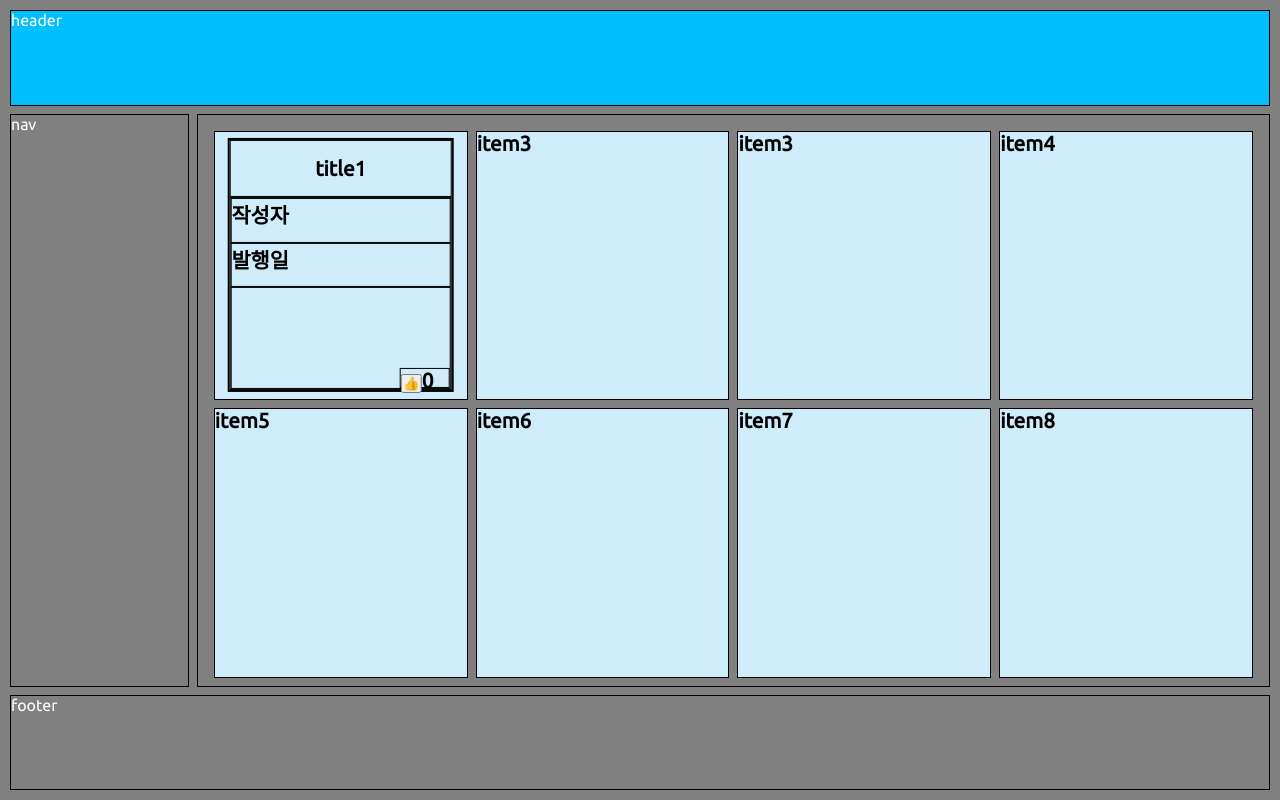
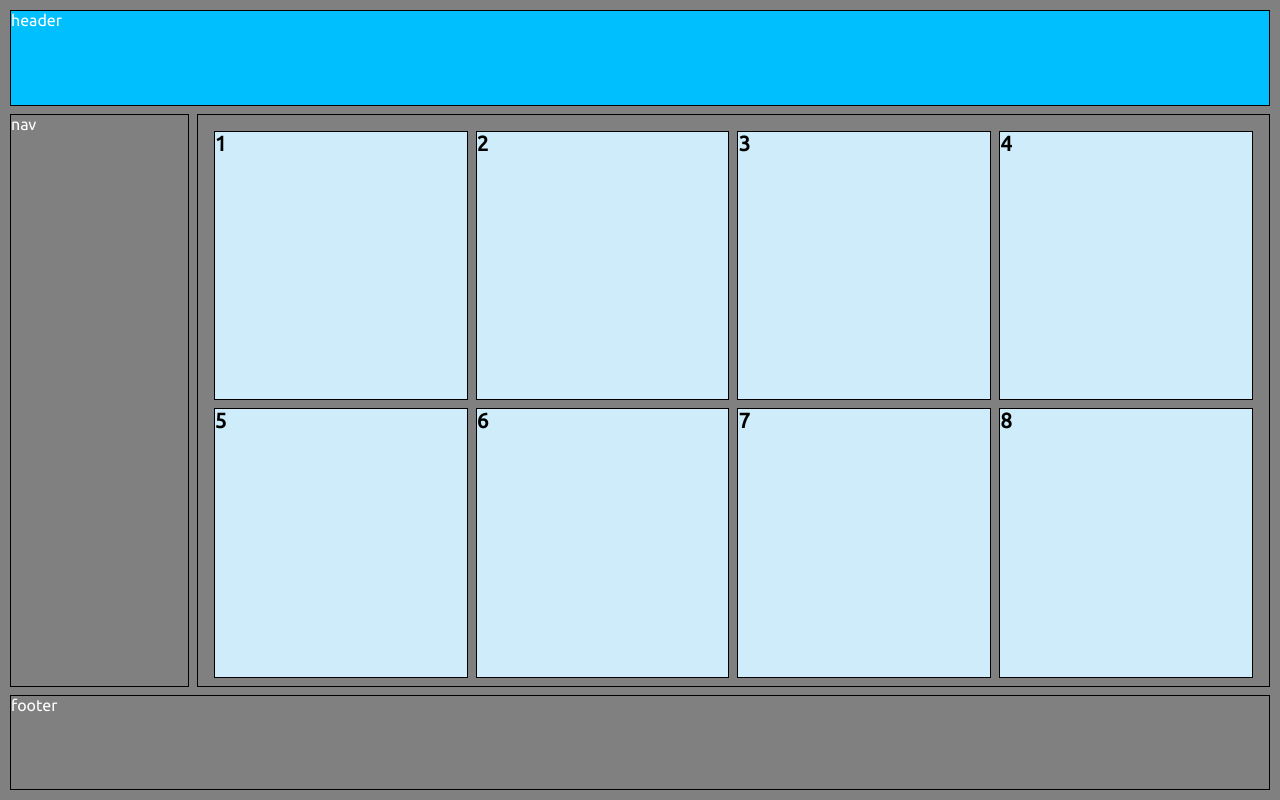
Before and after one commit to jisung24/react-library, a React (Create React App) app in the folder stupping/: page / in a window 1280 px wide. Built offline with nearby package versions, Linux system fonts and the light colour scheme.

Commit message:
props, state!

```diff
--- a/stupping/src/App.js
+++ b/stupping/src/App.js
@@ -5,7 +5,7 @@ import { useState } from 'react';
 function App(){
   let firstTitle = "hello";
   // blog database => 글 제목, 작성자, 발행일, content => 이렇게 4개!
-  let [ title, titleChange ] = useState(["title1", "title2", "title3", "title4"]); // 단일 data state에 넣기!(거의 쓸 일 없겠지..)
+  let [ title, titleChange ] = useState(["title1", "title2", "title3", "title4", "title5","title6","title7","title8", "title9", "title10"]); // 단일 data state에 넣기!(거의 쓸 일 없겠지..)
   // 2번째 변수는 state변경을 도와주는 함수!! => 왜냐면 값이 계속 변하니까!! 서버 data에 따라서...
   // useState("title1"); => ["title1", 함수]; ==> 이렇게 사실상 배열이다.
   // 저 length가 2인 배열을 각 title, titleChange 라는 2개의 변수에다가 각각 담아줌.
@@ -25,12 +25,15 @@ function App(){
   // 자! 만약에 [] => titleChange("title2") => 배열 전체가 title2로 바뀌게 됨.
   // ==> 배열 전체를 다 가져와서.. => 변경을 해주고싶은 idx값만 변경을 해줘야한다.
   // ====> 배열함수 장난아니게 많이 쓰이겠지...?? ok
+
+  // Ui의 상태도 계속 변하니까 state로 저장!
+  let [ui, setUi] = useState(false); // 일단 안 보이게 함.
   return(
     <div className="container">
       <header className="header">header</header>
       <nav className="nav">nav</nav>
       <main className="main">
-        <div className="item item1">
+        {/* <div className="item item1">
           <div className="item__container">
             <div className="item__title__box">
               <h4 className="title" onClick = {
@@ -77,17 +80,28 @@ function App(){
 
             </div>
           </div>
-        </div>
-        <Modal></Modal>
-        <div className="item item3">item3</div>
-        <div className="item item4">item4</div>
-        <div className="item item5">item5</div>
-        <div className="item item6">item6</div>
-        <div className="item item7">item7</div>
-        <div className="item item8">item8</div>
-        <div className="item item9">item9</div>
+        </div> */}
+        {/* 8개의 반복문으로 한 번 해보자!!(for문을 사용할 수 없음!) */}
+        {/* 실제 글 data개수대로...!! */}
+        {
+          title.map((value , idx)=> {
+            return <div className = "item" key={ idx }>{ idx + 1 }</div>
+            // <Modal></Modal>
+            // 원리.. 서버 data를 state변수 안에다가 넣고,
+            // 그걸 마치 ejs 빵꾸 뚫듯이 data binding해주면 돼!
+          })
+        }
+        {
+          ui === false ? null : <Ui ittle = { title } setTitle = { titleChange }/>
+        }
+
+
+
       </main>
-      <footer className="footer">footer</footer>
+      <footer className="footer" onClick = {
+        () => setUi(!ui)
+        // ui state값을 반대로 바꿔주자!!
+      }>footer</footer>
     </div>
   )
 }
@@ -109,10 +123,39 @@ function App(){
 // Modal함수 안에서 다른 함수에 선언돼있는 state변수 사용 못 해!!
 // ===> 해결할 수 있어!!!
 // ===> state를 가져다가 쓸 때 살짝 불편함이 생긴다...!!
+
+
 function Modal(){
   // let numArr = ["item1","item1","item1","item1","item1","item1","item1","item1",]
+
   return (
-    <div className="item item3">item3</div>
+    <div className="item">item</div>
+  )
+  // 이런 html코드들을 만들어서 return시켜주는 함수 => component라고 해!
+  // 그럼 반복되는 html코드들은 함수이름으로 짧게 축약이가능함.ㅡ
+}
+
+// 여기다가 component를 만들어놓는다!
+function Ui(props){
+  // 다른 함수안에있는 state가져오기!!
+  // App컴포넌트 안에 Ui컴포넌트 있어 (부모 자식)
+  // 부모가 갖고있는 state를 자식도 사용할 수 있어 => props사용!!!
+  // 사용법
+  // 1. 자식스테이트 사용하는 곳에 가서 작명 = {state이름}
+
+  // props전송은 부모 => 자식만 가능
+  // 형제 간 전달 x
+  // 자식에서 부모 전달 x
+
+  // component가 많아지면 props쓰기도 귀찮아짐
+  // props로 함수, state변수, 다른 숫자, 문자 등등 다 전송할 수 있어
+  return (
+    <div className="ui__container">
+      <p className="ui__title">{props.title[2]}</p>
+      <p className="ui__date">날짜</p>
+      <p className="ui__detail">상세내용</p>
+      <button onClick={ () => { props.setTitle(["title100", "title2", "title3", "title4", "title5","title6","title7","title8", "title9", "title10"])}}></button>
+    </div>
   )
 }
 export default App;
```
